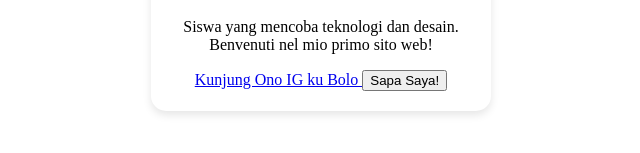
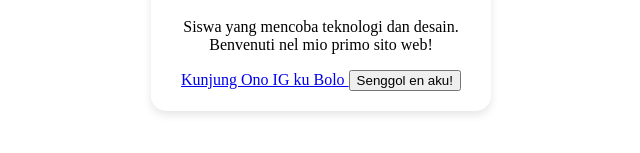
Before and after one commit to hanst-web/tkbljr.hans, a plain HTML site: page index.html in a window 1280 px wide. Shown: the part 323-476 px from the top of the page, without its empty margins (319-959 px from the left). Drawn offline with Linux system fonts and the light colour scheme.

Commit message:
Update index.html

```diff
--- a/index.html
+++ b/index.html
@@ -11,7 +11,7 @@
         <p>Siswa yang mencoba teknologi dan desain. Benvenuti nel mio primo sito web!</p>
         <a href="https://www.instagram.com/inshnsrn?igsh=MTIzYzBoY3l6anNxcg==">
             Kunjung Ono IG ku Bolo </a>
-        <button id="sapaButton">Sapa Saya!</button>
+        <button id="sapaButton">Senggol en aku!</button>
     </div>
     <!-- Konten yang terlihat oleh pengunjung akan ada disini -->
 </body>
```
